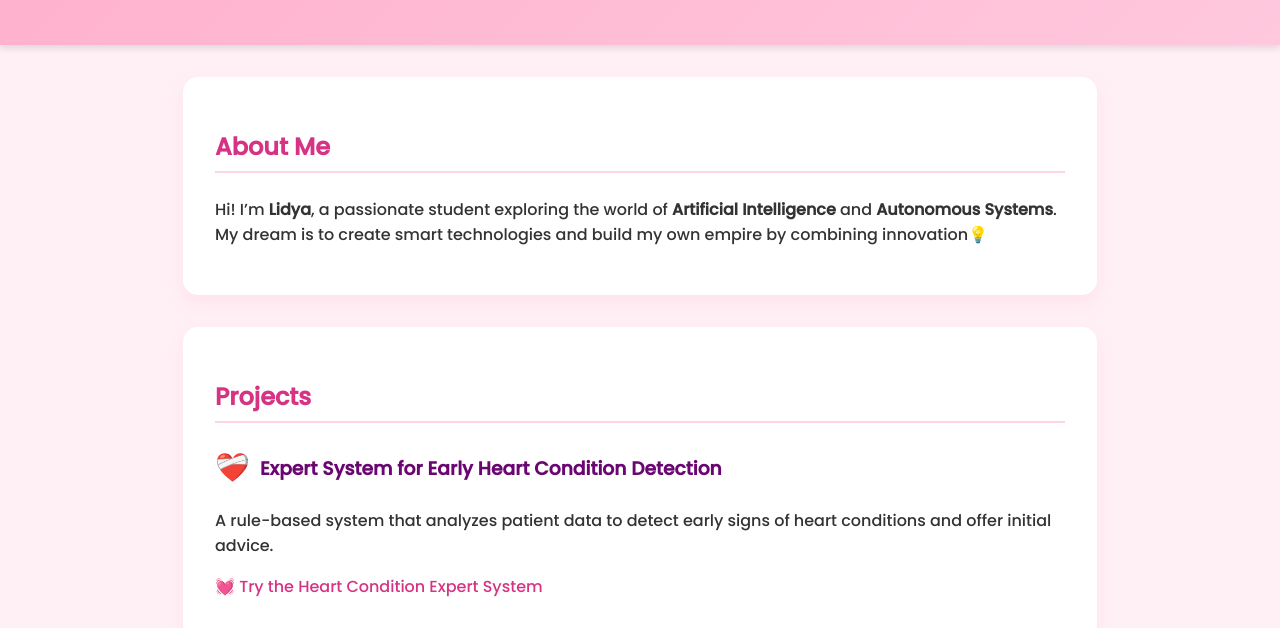
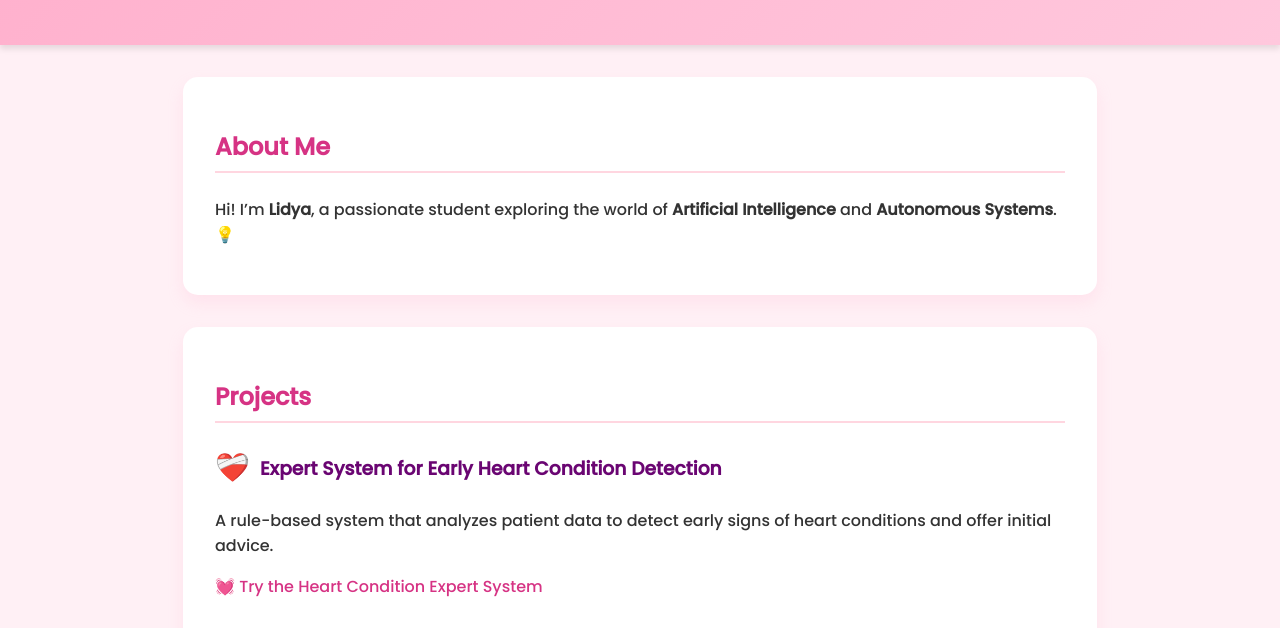
Before and after one commit to Lidya-codes/lidya-codes.github.io, a plain HTML site: page index.html in a window 1280 px wide. Shown: the part 137-765 px from the top of the page. Drawn offline with nearby package versions, Linux system fonts and the light colour scheme.

Commit message:
Update index.html

```diff
--- a/index.html
+++ b/index.html
@@ -75,7 +75,7 @@
 
   <section>
     <h2>About Me</h2>
-    <p>Hi! I’m <strong>Lidya</strong>, a passionate student exploring the world of  <strong>Artificial Intelligence </strong>and <strong>Autonomous Systems</strong>. My dream is to create smart technologies and build my own empire by combining innovation💡</p>
+    <p>Hi! I’m <strong>Lidya</strong>, a passionate student exploring the world of  <strong>Artificial Intelligence </strong>and <strong>Autonomous Systems</strong>.💡</p>
   </section>
 
   <section>
```
